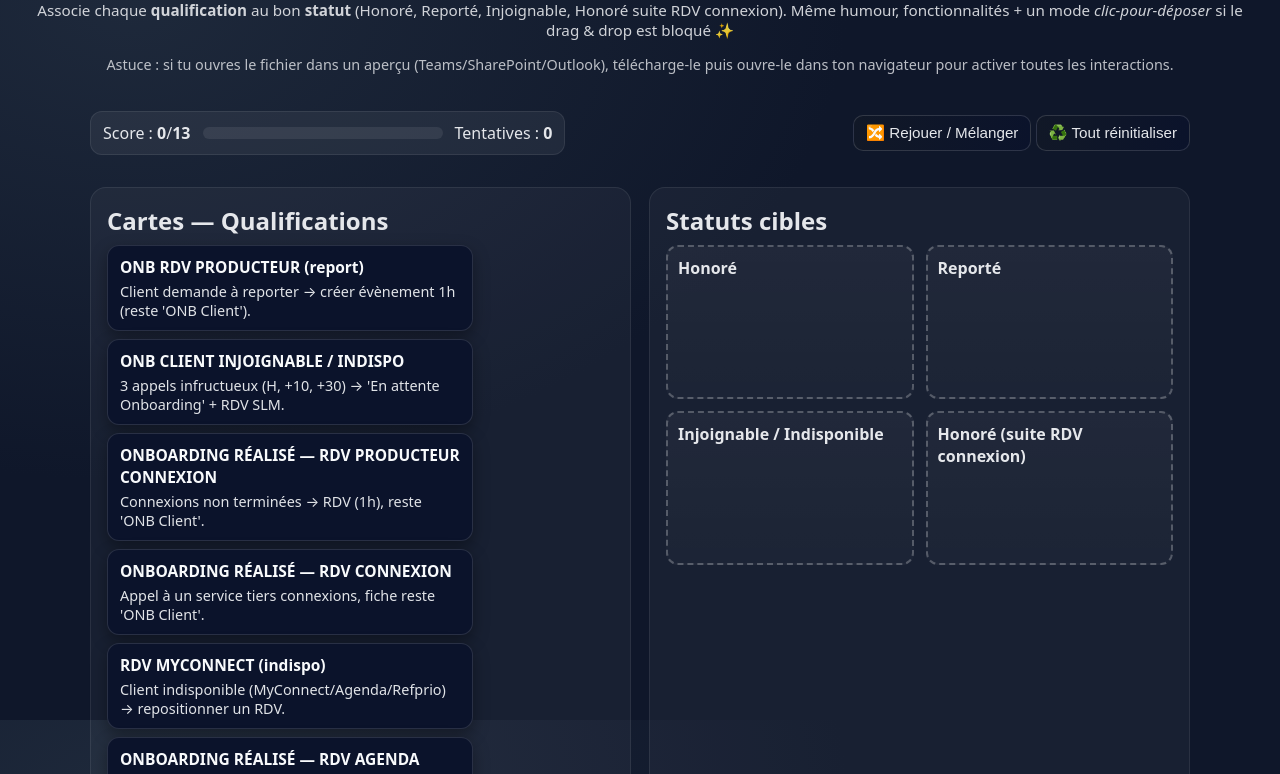
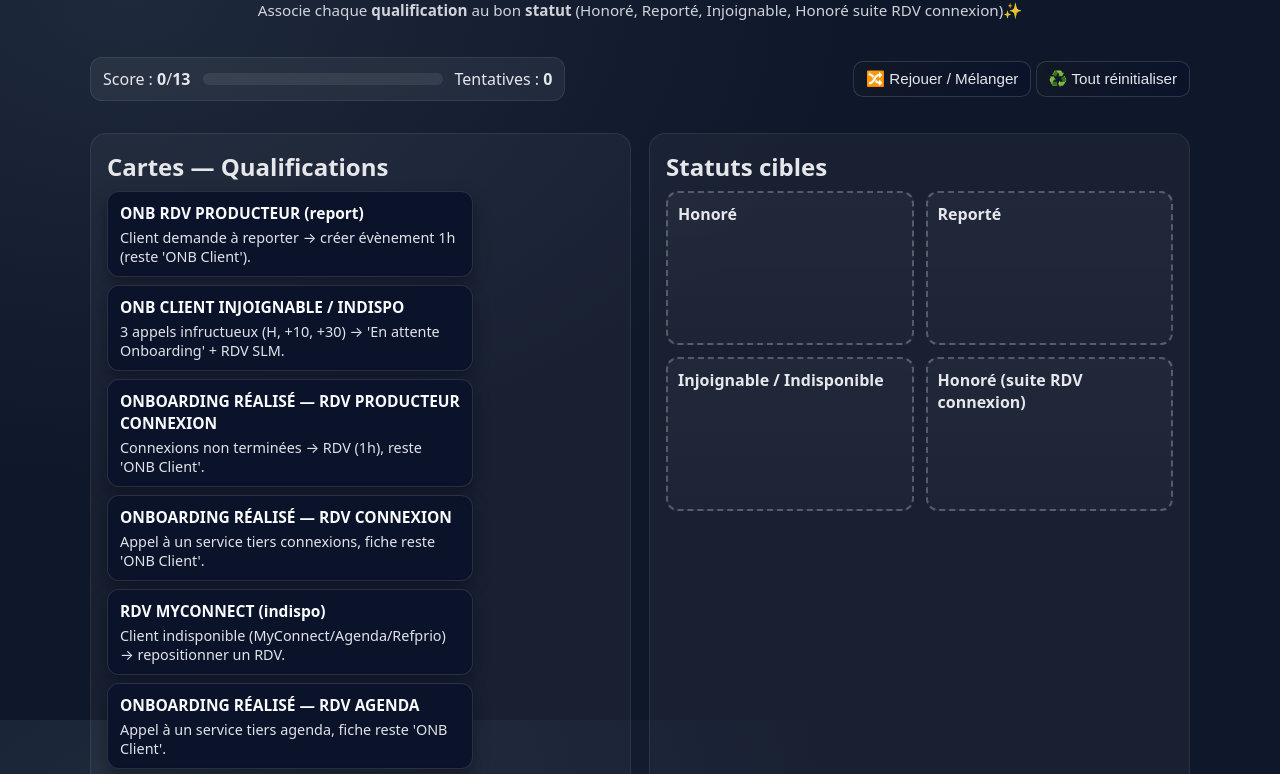
Before and after one commit to PSDP78/STATUTS_VS_QUALIFICATIONS_ONB, a plain HTML site: page index.html in a window 1280 px wide. Shown: the part 80-854 px from the top of the page. Drawn offline with Linux system fonts and the light colour scheme.

Commit message:
Update index.html

```diff
--- a/index.html
+++ b/index.html
@@ -44,8 +44,7 @@
 <body>
   <header>
     <h1>SOPROD — Drag & Drop (v2)</h1>
-    <p class="subtitle">Associe chaque <strong>qualification</strong> au bon <strong>statut</strong> (Honoré, Reporté, Injoignable, Honoré suite RDV connexion). Même humour, fonctionnalités + un mode <em>clic‑pour‑déposer</em> si le drag & drop est bloqué ✨</p>
-    <p class="tip">Astuce : si tu ouvres le fichier dans un aperçu (Teams/SharePoint/Outlook), télécharge‑le puis ouvre‑le dans ton navigateur pour activer toutes les interactions.</p>
+    <p class="subtitle">Associe chaque <strong>qualification</strong> au bon <strong>statut</strong> (Honoré, Reporté, Injoignable, Honoré suite RDV connexion)✨</p>
   </header>
 
   <div class="panel" role="region" aria-label="Panneau de contrôle">
```
